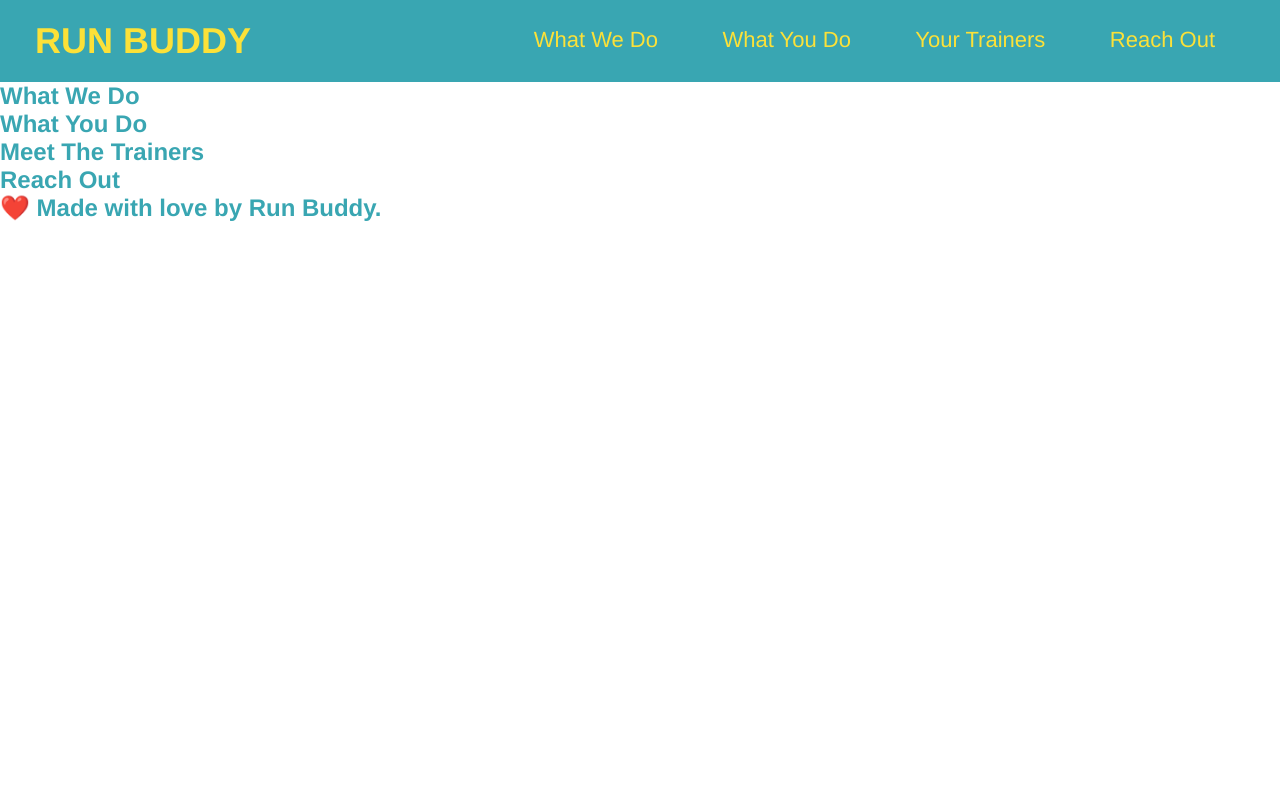
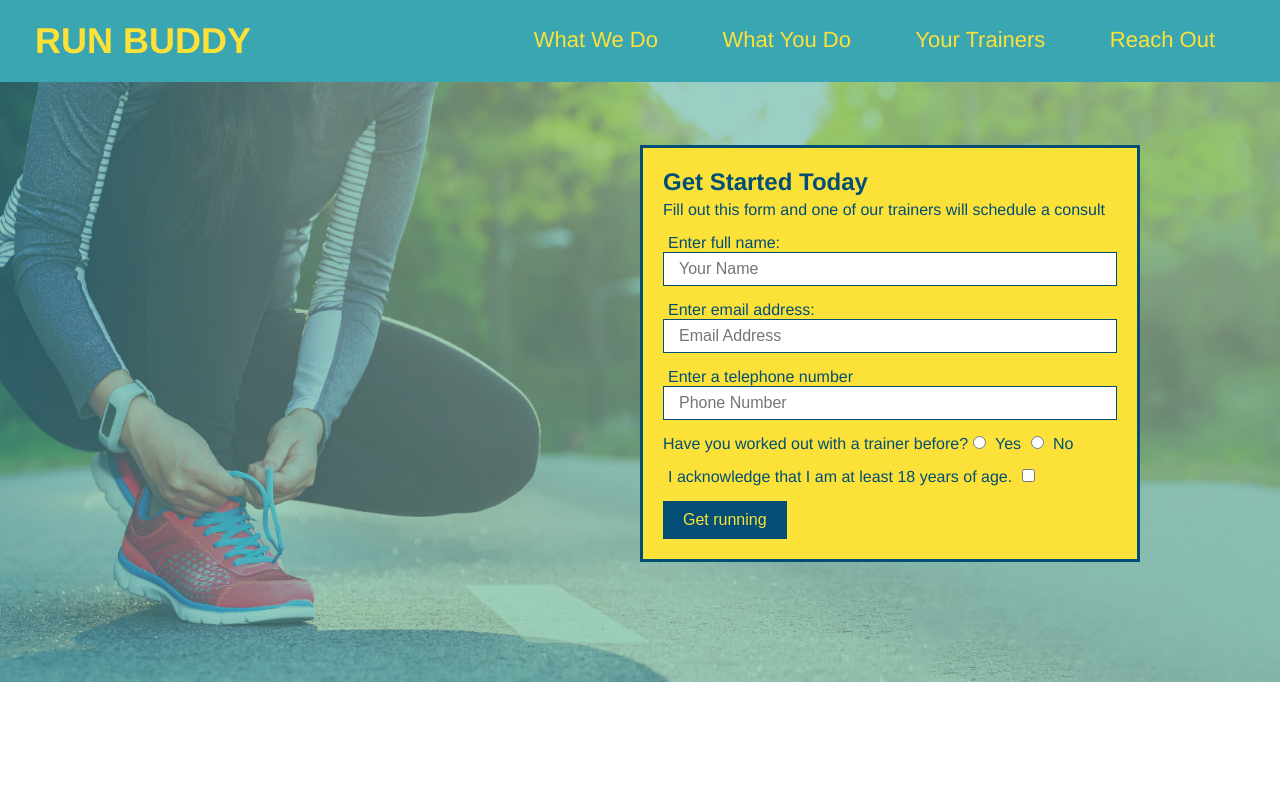
Before and after one commit to PeterMuskovac/run-buddy, a plain HTML site: page index.html in a window 1280 px wide. Shown: the top 800 px of the page. Drawn offline with Linux system fonts and the light colour scheme.

Commit message:
<style-sign-in>

```diff
--- a/assets/css/style.css
+++ b/assets/css/style.css
@@ -1,7 +1,9 @@
 * {
   margin: 0;
   padding: 0;
+  box-sizing: border-box;
 }
+
 body {
   /* more on this crazy alphanumerical value in a minute! */
   color: #39a6b2;
@@ -21,7 +23,6 @@ color: #fce138;
   margin: 0;
   display: inline;
 }
-
 header a {
   text-decoration: none;
   color: #fce138;
@@ -41,3 +42,83 @@ header nav ul li a {
   font-weight: lighter;
   font-size: 22px;
 }
+
+footer {
+  background: #fce138;
+  width: 100%;
+  padding: 40px 35px;
+}
+
+footer h2 {
+  display: inline;
+  color: #024e76;
+  font-size: 30px;
+  margin: 0;
+}
+
+footer div {
+  float: right;
+  line-height: 1.5;
+  text-align: right;
+}
+
+footer a {
+  color: #024e76;
+}
+
+section {
+  padding: 60px;
+}
+
+/* Hero Style Start */
+.hero {
+  background-image: url("../images/hero-bg.jpg");
+  height: 600px;
+  background-size: cover;
+  background-position: center;
+  position: relative;
+}
+/* Hero Style End */
+
+.hero-form {
+  border: 3px solid #024e76;
+  background-color:#fce138;
+  padding: 20px;
+  width: 500px;
+  color: #024e76;
+  position: absolute;
+  bottom: 120px;
+  right: 140px;
+}
+
+.hero-form h3 {
+  font-size: 24px;
+  margin: 0;
+}
+
+.hero-form p {
+  margin: 5px 0 15px 0;
+}
+
+.form-input {
+  border: 1px solid #024e76;
+  display: block;
+  padding: 7px 15px;
+  font-size: 16px;
+  color: #024e76;
+  width: 100%;
+  margin-bottom: 15px;
+}
+
+.hero-form label {
+  margin: 0 5px;
+}
+
+.hero-form button {
+  color: #fce138;
+  background-color: #024e76;
+  border: none;
+  padding: 10px 20px;
+  font-size: 16px;
+}
+/* HERO STYLES END */
--- a/index.html
+++ b/index.html
@@ -1,5 +1,6 @@
 <!DOCTYPE html>
 <html lang="en">
+
 <head>
   <meta charset="UTF-8" />
   <title>Run Buddy</title>
@@ -10,14 +11,16 @@
   <!-- navigation -->
   <header>
     <h1>
-                <a href="/">RUN BUDDY</a>
+      <a href="/">
+        RUN BUDDY
+      </a>
     </h1>
     <nav>
       <!-- Unordered list element -->
       <ul>
         <!-- List item element-->
         <li>
-                        <!-- Anchor element-->
+          <!-- Anchor element -->
           <a href="#what-we-do">What We Do</a>
         </li>
         <li>
@@ -33,26 +36,60 @@
     </nav>
   </header>
 
-        <!-- hero/jumbotron-->
+  <!-- hero section -->
+  <section class="hero">
+    <div class="hero-form">
+      <h3>Get Started Today</h3>
+      <p>Fill out this form and one of our trainers will schedule a consult</p>
+    <!-- Add form element-->
+    <form>
+      <label for="name">Enter full name:</label>
+      <input type="email" placeholder="Your Name" name="name" id="name" class="form-input"  />
+      <label for="email">Enter email address:</label>
+      <input type="text" placeholder="Email Address" name="email" id="email" class="form-input" />
+      <label for="phone">Enter a telephone number</label>
+      <input type="tel" placeholder="Phone Number" name="phone" id="phone" class="form-input" />
+      <p>
+        Have you worked out with a trainer before?
+        <input type="radio" name="trainer-confirm" id="trainer-yes" />
+        <label for="trainer-yes">Yes</label>
+        <input type="radio" name="trainer-confirm" id="trainer-no" />
+        <label for="trainer-no">No</label>
+      </p>
+      <p>
+        <label for="checkbox">
+          I acknowledge that I am at least 18 years of age.
+        </label>
+        <input type="checkbox" name="age-confirm" id="checkbox" />
+      </p>
+      <button type="submit">
+        Get running
+      </button>
+    </form>
+    </div>
+  </section>
+  <!--end hero -->
+
+  <!-- hero/jumbotron -->
   <section>
   </section>
 
-        <!-- "what we do" section-->
+  <!-- "what we do" section -->
   <section>
     <h2>What We Do</h2>
   </section>
 
-        <!-- "what you do" section-->
+  <!-- "what you do" section -->
   <section>
     <h2>What You Do</h2>
   </section>
 
-        <!-- "meet the trainers" section-->
+  <!-- "meet the trainers" section -->
   <section>
     <h2>Meet The Trainers</h2>
   </section>
 
-        <!-- "reach out" section-->
+  <!-- "reach out" section -->
   <section>
     <h2>Reach Out</h2>
   </section>
@@ -60,7 +97,11 @@
   <!-- footer -->
   <footer>
     <h2>❤️ Made with love by Run Buddy.</h2>
+    <div>
+      <a href="#">Read Our Privacy Policy</a><br />
+      &copy; 2019 Run Buddy, Inc.
+    </div>
   </footer>
+</body>
 
-    </body>
 </html>
```
Also changed, not shown: assets/images/hero-bg.jpg (added), 1 other file. Lines whose indentation alone changed are shown as unchanged.
